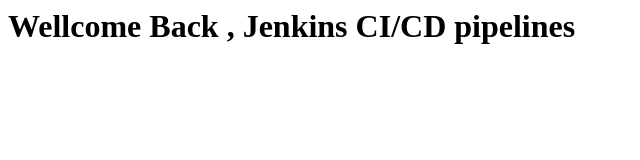
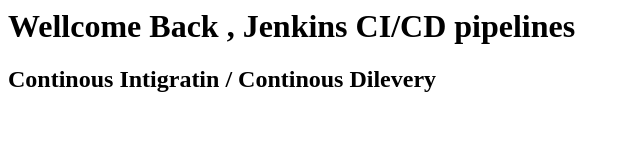
Before and after one commit to RajeevPal458/website, a plain HTML site: page index.html in a window 1280 px wide. Shown: the whole page, without its empty margins (0-640 px from the left). Drawn offline with Linux system fonts and the light colour scheme.

Commit message:
added new html code

```diff
--- a/index.html
+++ b/index.html
@@ -3,5 +3,6 @@
 
 <body>
 <h1> Wellcome Back , Jenkins CI/CD pipelines </h1>
+<h2>Continous Intigratin / Continous Dilevery   </h2>
 </body>
 </html>
```
